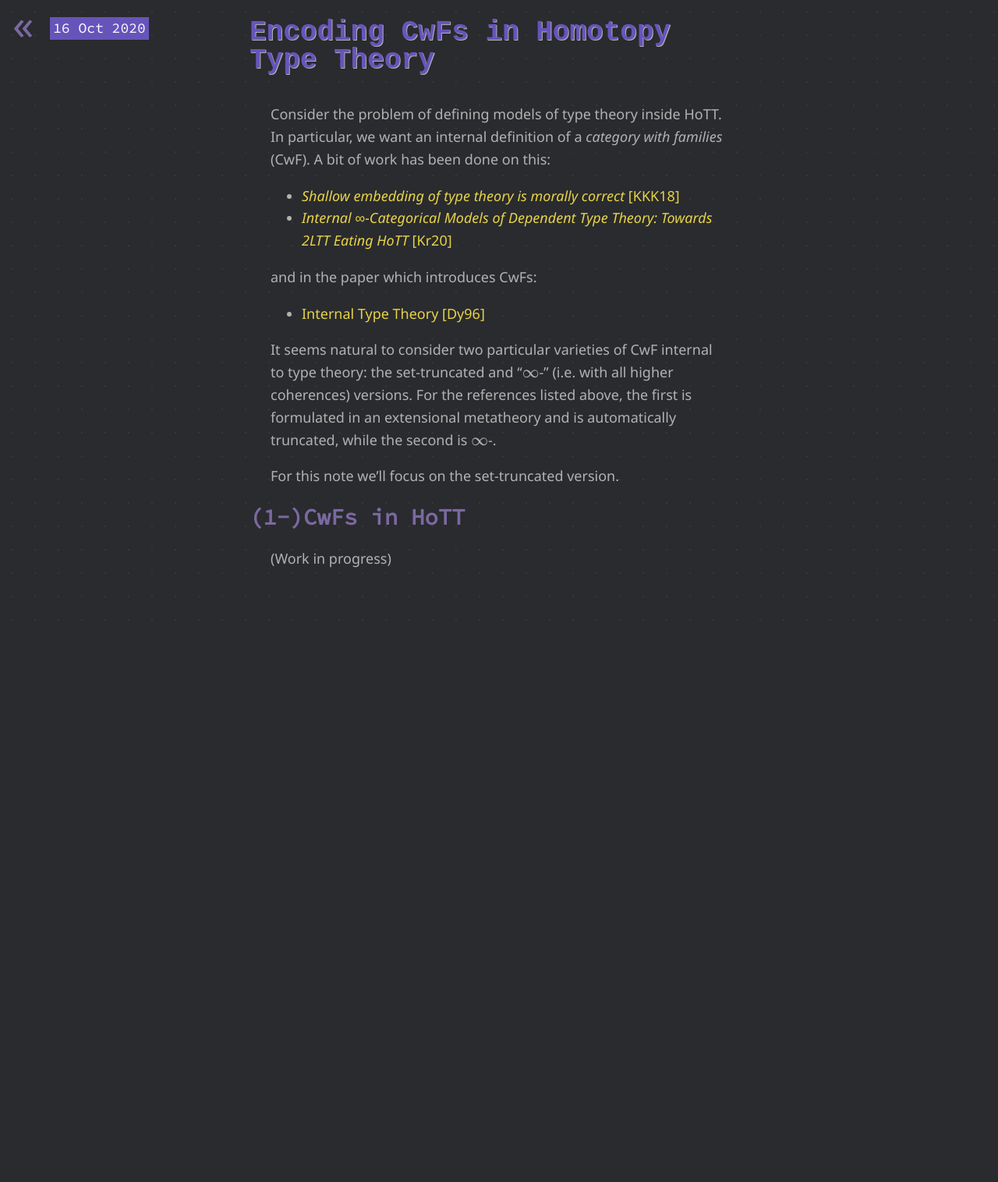
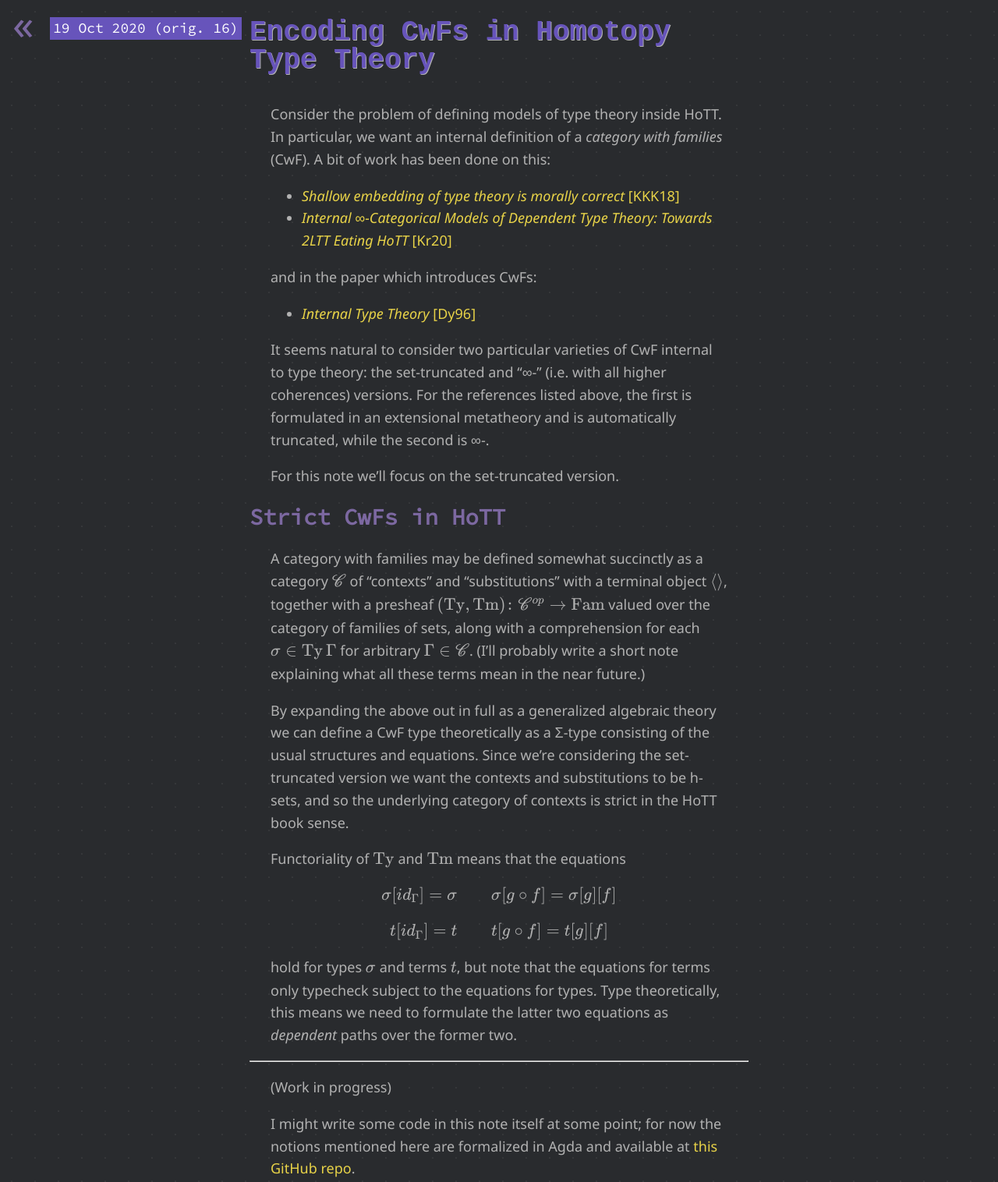
Before and after one commit to jaycech3n/notes, a plain HTML site: page 16.10.20.html in a window 1280 px wide. Shown: the whole page at 78% size. Before the commit the page ends 800 px from the top, so only its background shows below. Drawn offline with nearby package versions, Linux system fonts and the light colour scheme; a web font is replaced by a local one.

Commit message:
tweak css, add content

```diff
--- a/16.10.20.html
+++ b/16.10.20.html
@@ -4,7 +4,6 @@
   <meta charset="utf-8">
   <meta name="generator" content="pandoc">
   <meta name="viewport" content="width=device-width, initial-scale=1.0, user-scalable=yes">
-  <meta name="dcterms.date" content="2020-10-16">
   <title>Encoding CwFs in Homotopy Type Theory</title>
   <style>
     code{white-space: pre-wrap;}
@@ -38,7 +37,7 @@
 <header id="title-block-header">
 <a id="back" href="index.html">&laquo;</a>
 <h1 class="title">Encoding CwFs in Homotopy Type Theory</h1>
-<p class="date">16 Oct 2020</p>
+<p class="date">19 Oct 2020 (orig. 16)</p>
 </header>
 <section id="content">
 <p>Consider the problem of defining models of type theory inside HoTT. In particular, we want an internal definition of a <em>category with families</em> (CwF). A bit of work has been done on this:</p>
@@ -48,12 +47,17 @@
 </ul>
 <p>and in the paper which introduces CwFs:</p>
 <ul>
-<li><a href="http://www.cse.chalmers.se/~peterd/papers/InternalTT.pdf">Internal Type Theory [Dy96]</a></li>
+<li><a href="http://www.cse.chalmers.se/~peterd/papers/InternalTT.pdf"><em>Internal Type Theory</em> [Dy96]</a></li>
 </ul>
-<p>It seems natural to consider two particular varieties of CwF internal to type theory: the set-truncated and “<span class="math inline">\infty</span>-” (i.e. with all higher coherences) versions. For the references listed above, the first is formulated in an extensional metatheory and is automatically truncated, while the second is <span class="math inline">\infty</span>-.</p>
+<p>It seems natural to consider two particular varieties of CwF internal to type theory: the set-truncated and “∞-” (i.e. with all higher coherences) versions. For the references listed above, the first is formulated in an extensional metatheory and is automatically truncated, while the second is ∞-.</p>
 <p>For this note we’ll focus on the set-truncated version.</p>
-<h1 id="cwfs-in-hott">(1-)CwFs in HoTT</h1>
+<h1 id="strict-cwfs-in-hott">Strict CwFs in HoTT</h1>
+<p>A category with families may be defined somewhat succinctly as a category <span class="math inline">\mathscr{C}</span> of “contexts” and “substitutions” with a terminal object <span class="math inline">\langle\rangle</span>, together with a presheaf <span class="math inline">(\mathrm{Ty}, \mathrm{Tm}) \colon \mathscr{C}^{op} → \mathrm{Fam}</span> valued over the category of families of sets, along with a comprehension for each <span class="math inline">\sigma \in \mathrm{Ty}\,\Gamma</span> for arbitrary <span class="math inline">\Gamma \in \mathscr{C}</span>. (I’ll probably write a short note explaining what all these terms mean in the near future.)</p>
+<p>By expanding the above out in full as a generalized algebraic theory we can define a CwF type theoretically as a Σ-type consisting of the usual structures and equations. Since we’re considering the set-truncated version we want the contexts and substitutions to be h-sets, and so the underlying category of contexts is strict in the HoTT book sense.</p>
+<p>Functoriality of <span class="math inline">\mathrm{Ty}</span> and <span class="math inline">\mathrm{Tm}</span> means that the equations <span class="math display"> \sigma [id_{\Gamma}] = \sigma \qquad \sigma [g \circ f] = \sigma [g] [f] </span> <span class="math display"> t [id_{\Gamma}] = t \qquad t [g \circ f] = t [g] [f] </span> hold for types <span class="math inline">\sigma</span> and terms <span class="math inline">t</span>, but note that the equations for terms only typecheck subject to the equations for types. Type theoretically, this means we need to formulate the latter two equations as <em>dependent</em> paths over the former two.</p>
+<hr />
 <p>(Work in progress)</p>
+<p>I might write some code in this note itself at some point; for now the notions mentioned here are formalized in Agda and available at <a href="https://github.com/jaycech3n/CwF">this GitHub repo</a>.</p>
 </section>
 </body>
 </html>
--- a/style.css
+++ b/style.css
@@ -2,6 +2,7 @@ body {
     margin: 0 25% 0 25%;
     background-color: #292b2e;
     background-image: url(tile.svg);
+    background-repeat: repeat;
     color: #b2b2b2;
     font-family: "Noto Sans", sans-serif;
     font-size: 18px;
@@ -62,11 +63,12 @@ header .date {
     font-size: 1.6em
 }
 #content h2 {
-    color: #4f97d7;
-    font-size: 1.4em
+    color: #2d9574;
+    font-size: 1.4em;
+    margin-left: 0.6em
 }
 #content h3 {
-    color: #2d9574;
+    color: #4f97d7;
     font-size: 1.2em
 }
 
@@ -81,6 +83,7 @@ header .date {
 @media screen and (max-width: 960px) {
     body {margin: 0 1em 0 1em}
     header .title {margin-top: 2em}
+    #content h2 {margin-left: 0}
     #content ul, #content ol, #content p {
 	margin-left: 0.5em;
 	margin-right: 0.5em
```
Also changed, not shown: index.html (+1 -1 lines), 2 other files.
